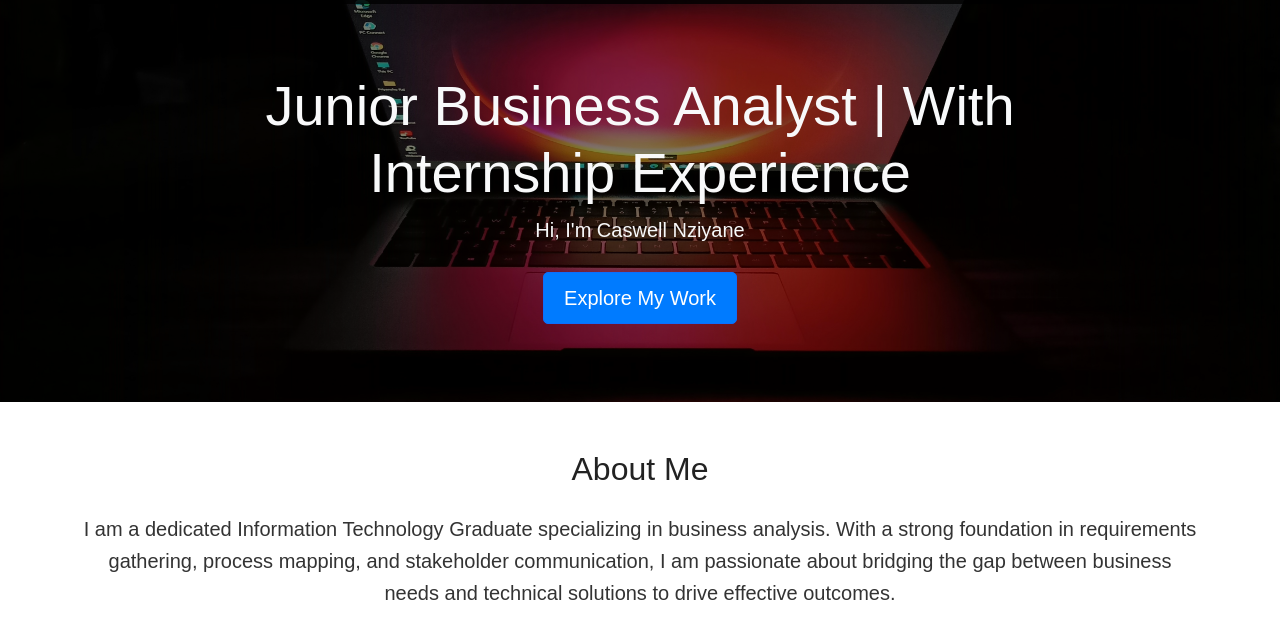
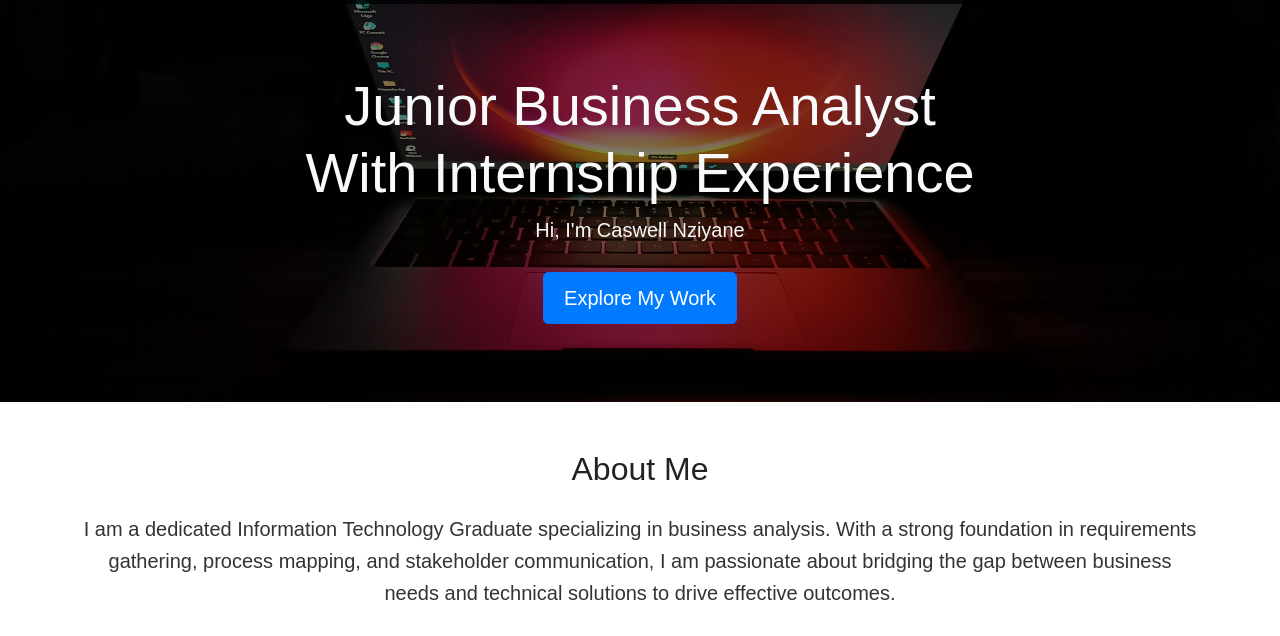
Before and after one commit to 221509313/Caswell-Portfolio, a plain HTML site: page index.html in a window 1280 px wide. Shown: the part 164-800 px from the top of the page. Drawn offline with nearby package versions, Linux system fonts and the light colour scheme.

Commit message:
Update index.html

```diff
--- a/index.html
+++ b/index.html
@@ -58,7 +58,7 @@
             </nav>
            <div class="hero-content mt-5">
 
-<h1 class="display-4 text-light">Junior Business Analyst | With Internship Experience</h1>
+<h1 class="display-4 text-light">Junior Business Analyst <br>With Internship Experience</h1>
     <p class="lead">Hi, I'm Caswell Nziyane</p>
     <a href="#projects" class="btn btn-primary btn-lg">Explore My Work</a>
 
```
